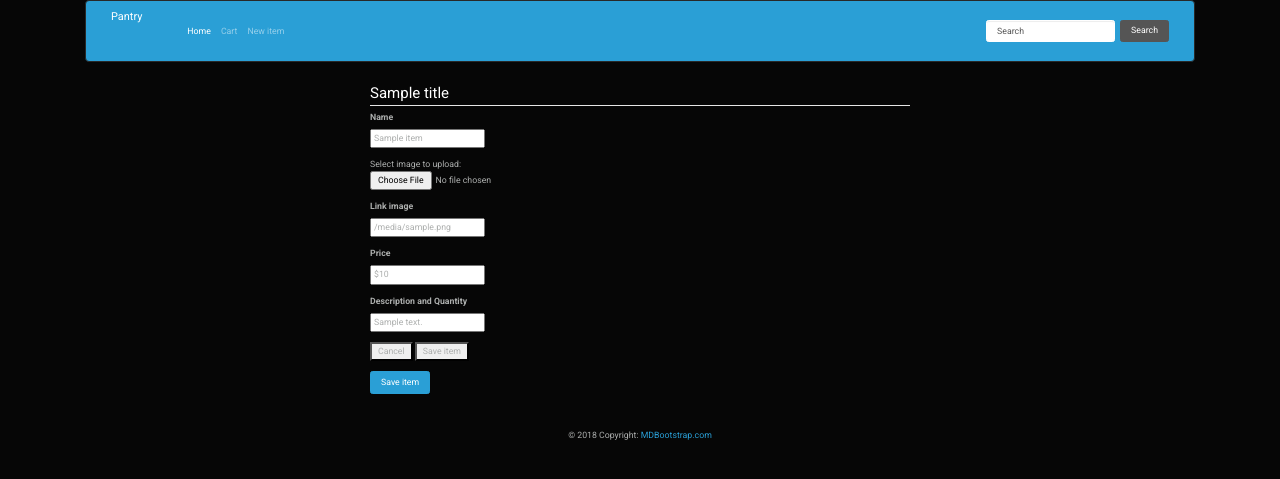
After one commit to franklin-phan/Pantry-App, a Flask app: template templates/pantry_edit.html in a window 1280 px wide. The commit adds this page. Shown: the top 479 px of the page. Run offline with Flask 2, Linux system fonts and the light colour scheme; the template is opened without the code that fills it: most values are stand-ins (such as "Sample title", 1, 10 or a date in 2020); some libraries are stand-ins or nearby versions.

Commit message:
Added templates and basic bootstrap

```diff
--- a/app.py
+++ b/app.py
@@ -5,6 +5,12 @@ from datetime import datetime
 import os
 
 app = Flask(__name__)
+
+host = os.environ.get("MONGODB_URI", "mongodb://localhost:27017/my_app_db")
+client = MongoClient(host=f"{host}?retryWrites=false")
+db = client.get_default_database()
+pantry = db.pantry
+
 @app.route("/")
 def pantry_index():
     """Return homepage"""
@@ -15,7 +21,7 @@ def pantry_index():
 def new_item():
     """Return new listing creation page"""
     return render_template("pantry_new.html", item={},
-                           title='New listing')
+                           title='New item')
 
 
 @app.route("/pantry/new", methods=["POST"])
@@ -23,11 +29,11 @@ def pantry_new():
     """Allow the user to create a new listing"""
     item = {
         "food name": request.form.get("name"),
-        "picture": request.form.get("picture"),
+        "image": request.form.get("image"),
         "price": request.form.get("price"),
         "description": request.form.get("description")
     }
-    listing_id = pantry.insert_one(pantry).inserted_id
+    item_id = pantry.insert_one(pantry).inserted_id
     return redirect(url_for("pantry_show", item_id=item_id))
 
 
@@ -43,7 +49,7 @@ def pantry_update(item_id):
     """Submit an edited listing."""
     item_updated = {
         "food name": request.form.get("name"),
-        "picture": request.form.get("picture"),
+        "image": request.form.get("image"),
         "price": request.form.get("price"),
         "description": request.form.get("description")
     }
--- a/templates/base.html
+++ b/templates/base.html
@@ -1,15 +1,28 @@
 <!-- templates/base.html -->
+
 <!doctype html>
 <html>
 <head>
-  <meta charset='utf-8'>
-  <title>Contractor</title>
+    <meta charset='utf-8'>
+    <title>Pantry</title>
+    <!-- Latest compiled and minified CSS -->
+    <link rel='stylesheet' href='https://maxcdn.bootstrapcdn.com/bootstrap/3.3.7/css/bootstrap.min.css'>
+    <link rel='stylesheet' href='https://bootswatch.com/4/cyborg/bootstrap.min.css'>
 </head>
 <body>
+    <div class='container'>
 
-    {% block content %}
-        BODY CONTENT GOES HERE
-    {% endblock %}
+    {% include 'partials/navbar.html' %}
+    {% block content %}{% endblock %}
+    </div>
+    <!-- Latest compiled and minified JavaScript -->
+    <script src='https://maxcdn.bootstrapcdn.com/bootstrap/3.3.7/js/bootstrap.min.js'></script>
+<!-- Footer -->
+<footer class='page-footer font-small blue pt-4'>
 
+        <div class='footer-copyright text-center py-3'>© 2018 Copyright:
+           <a href='https://mdbootstrap.com/education/bootstrap/'> MDBootstrap.com</a>
+        </div>
+    </footer>
 </body>
 </html>
--- /dev/null
+++ b/templates/pantry_edit.html
@@ -0,0 +1,17 @@
+<!-- templates/pantry_edit.html -->
+{% extends 'base.html' %}
+
+{% block content %}
+<div class='row'>
+    <div class='col-sm-6 col-sm-offset-3'>
+        <form method='POST' action='/pantry/{{itemt._id}}'>
+            <input type='hidden' name='_method' value='PUT'/>
+            {% include 'partials/pantry_form.html' %}
+            <!-- BUTTON -->
+            <div class='form-group'>
+                <button class='btn btn-primary' type='submit'>Save item</button>
+            </div>
+        </form>
+    </div>
+</div>
+{% endblock %}
--- a/pantry_index.html
+++ b/templates/pantry_index.html
@@ -13,7 +13,7 @@
         {% endfor %}
     </div>
 
-    <form action="/listings/new">
-        <input type="submit" value="New Listing">
+    <form action="/pantry/new">
+        <input type="submit" value="New Item">
     </form>
 {% endblock %}
--- /dev/null
+++ b/templates/partials/navbar.html
@@ -0,0 +1,25 @@
+<nav class="navbar navbar-expand-lg navbar-dark bg-primary">
+    <a class="navbar-brand" href="/">Pantry</a>
+    <button class="navbar-toggler" type="button" data-toggle="collapse" data-target="#navbarColor01" aria-controls="navbarColor01" aria-expanded="false" aria-label="Toggle navigation">
+      <span class="navbar-toggler-icon"></span>
+    </button>
+
+    <div class="collapse navbar-collapse" id="navbarColor01">
+      <ul class="navbar-nav mr-auto">
+        <li class="nav-item active">
+          <a class="nav-link" href="/">Home <span class="sr-only">(current)</span></a>
+        </li>
+        <li class="nav-item">
+          <a class="nav-link" href="/cart">Cart</a>
+        </li>
+        <li class="nav-item">
+          <a class="nav-link" href="/pantry/new">New item</a>
+        </li>
+
+      </ul>
+      <form class="form-inline my-2 my-lg-0">
+        <input class="form-control mr-sm-2" type="text" placeholder="Search">
+        <button class="btn btn-secondary my-2 my-sm-0" type="submit">Search</button>
+      </form>
+    </div>
+  </nav>
--- /dev/null
+++ b/templates/partials/pantry_form.html
@@ -0,0 +1,40 @@
+<fieldset>
+    <legend>{{title}}</legend>
+    <!-- NAME -->
+    <div class="form-group">
+        <label for="list-name">Name</label><br>
+        <input id="list-name" type="text" name="name" value="{{ item.name }}"/>
+    </div>
+
+    <!-- IMAGE -->
+    <div class="form-group">
+    <form action="upload.php" method="post" enctype="multipart/form-data">
+        Select image to upload:
+        <input type="file" name="fileToUpload" id="fileToUpload">
+    </form>
+    </div>
+
+    <!-- IMAGE -->
+    <div class="form-group">
+        <label for="list-image">Link image</label><br>
+        <input id="list-image" type="text" name="image" value="{{ item.image }}">
+    </div>
+    </fieldset>
+
+    <!-- PRICE -->
+    <div class="form-group">
+        <label for="list-price">Price</label><br>
+        <input id="list-price" type="text" name="price" value="${{ item.price }}"/>
+    </div>
+
+    <!-- DESCRIPTION -->
+    <div class="form-group">
+        <label for="list-description">Description and Quantity</label><br>
+        <input id="list-description" type="text" name="description" value="{{ item.description }}"/>
+    </div>
+
+    <!-- BUTTON -->
+    <div class="form-group">
+        <button type="submit" formaction="/" formmethod="GET">Cancel</button>
+        <button type="submit">Save item</button>
+    </div>
```
Also changed, not shown: templates/pantry_new.html (added, +14 -0 lines), templates/pantry_show.html (added, +26 -0 lines).
